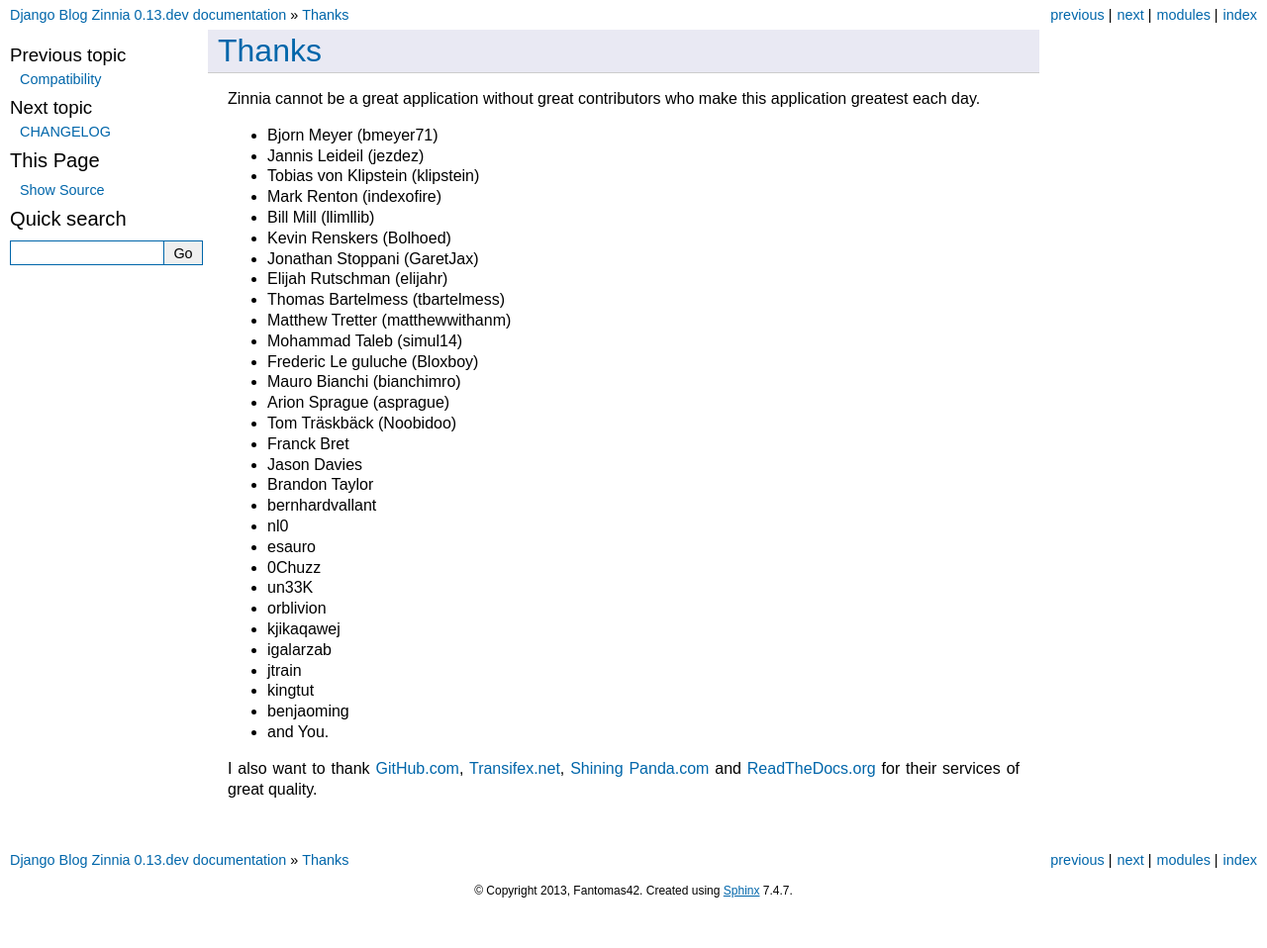
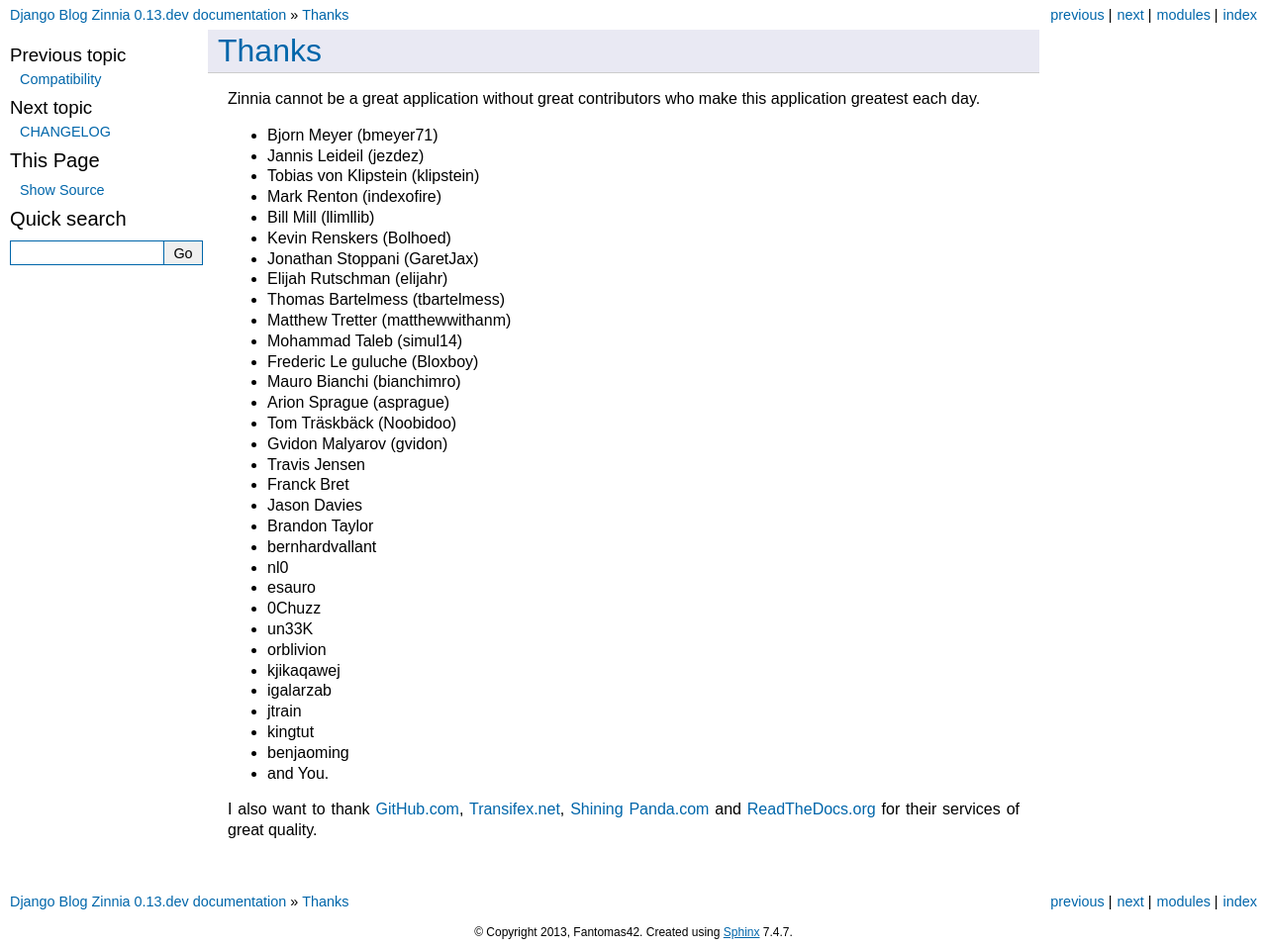
Before and after one commit to Fantomas42/django-blog-zinnia, a Sphinx documentation site: the page built from docs/notes/thanks.rst, in a window 1280 px wide. Shown: the whole page at 99% size. Built offline with Sphinx 7.4.7, drawn with Linux system fonts in a browser that asks for light colours; before the commit the page ends 916 px from its top, so only the background shows below that.

Commit message:
updating thanks list

```diff
--- a/docs/notes/thanks.rst
+++ b/docs/notes/thanks.rst
@@ -20,6 +20,8 @@ this application greatest each day.
 * Mauro Bianchi (bianchimro)
 * Arion Sprague (asprague)
 * Tom Träskbäck (Noobidoo)
+* Gvidon Malyarov (gvidon)
+* Travis Jensen
 * Franck Bret
 * Jason Davies
 * Brandon Taylor
```
